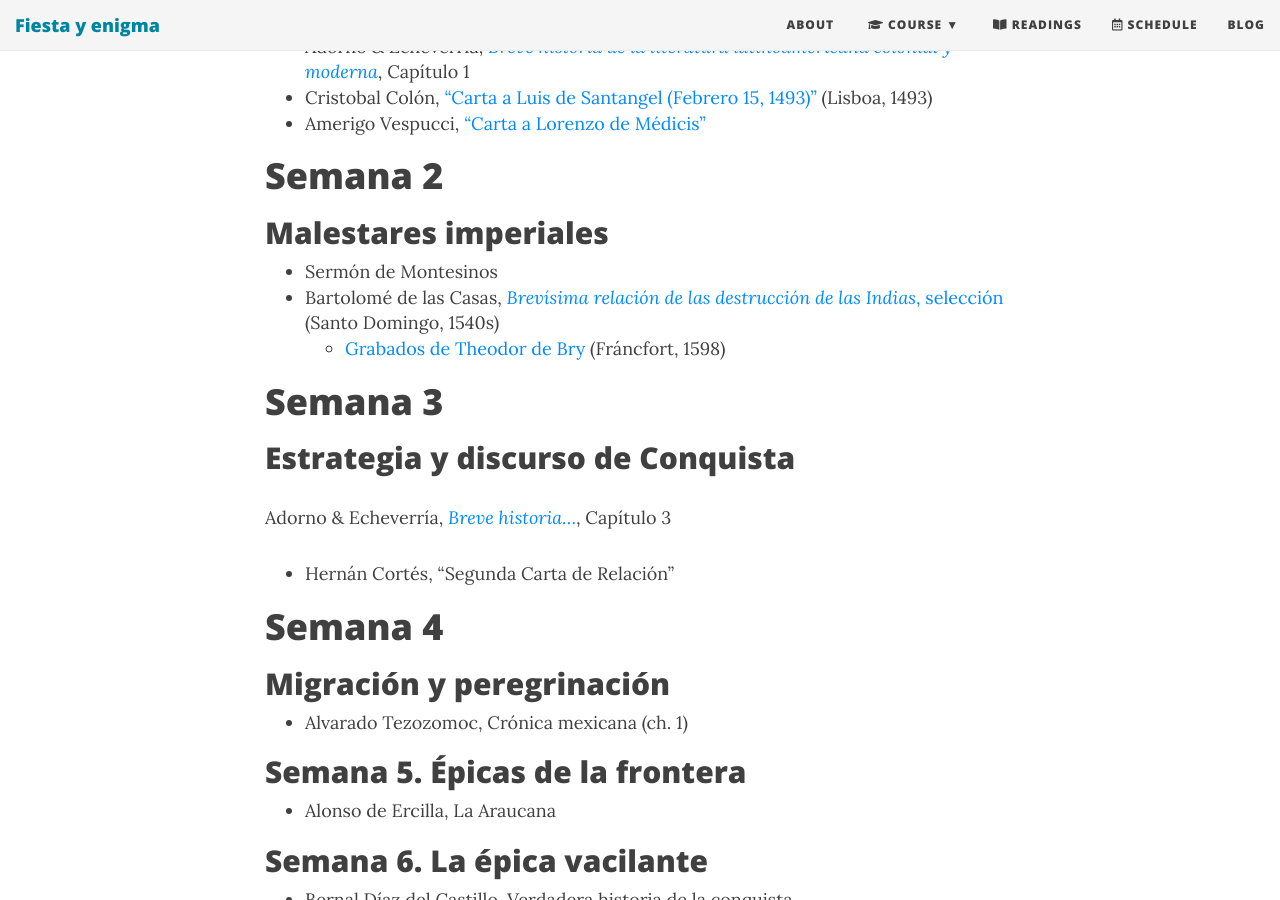
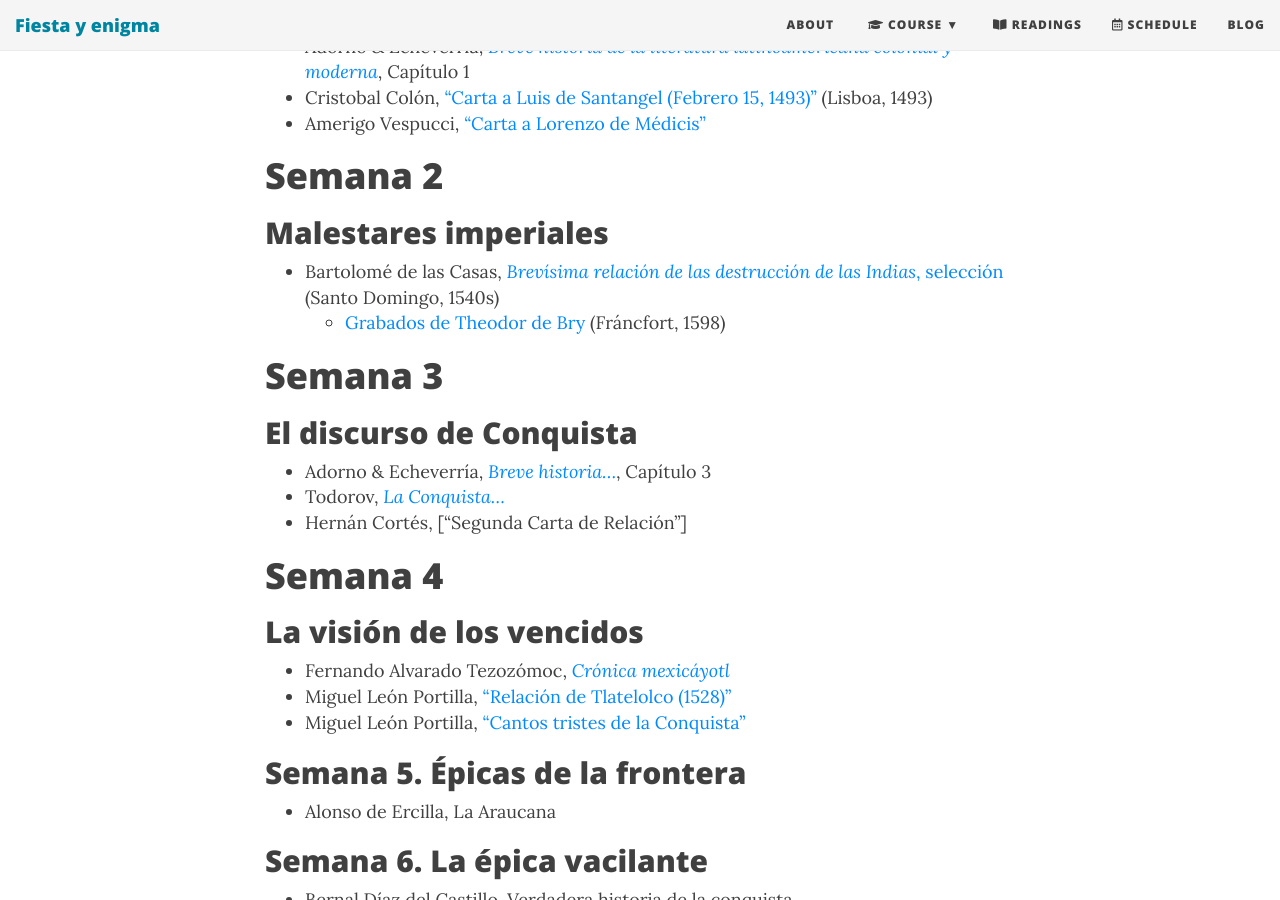
Before and after one commit to Hipomenes/ls452, a Jekyll site: the page built from syllabus.md, in a window 1280 px wide and 900 px high, scrolled down 1604 px. Built offline with Jekyll 4.4.1, drawn with Linux system fonts in a browser that asks for light colours; nearby versions of some CDN libraries; some of the changed text lies outside the part shown.

Commit message:
Update syllabus.md

```diff
--- a/syllabus.md
+++ b/syllabus.md
@@ -33,20 +33,22 @@ bigimg: /img/4partes.jpg
 # Semana 2
 ## Malestares imperiales
 
-- Sermón de Montesinos
 - Bartolomé de las Casas, [*Brevísima relación de las destrucción de las Indias*, selección](https://drive.google.com/open?id=16fXW5kJKYfivZrQdTBea9kLmKCl7F2RK) (Santo Domingo, 1540s)
     - [Grabados de Theodor de Bry](https://commons.wikimedia.org/wiki/Category:Prints_from_Bartolom%C3%A9_de_las_Casas_Regionum) (Fráncfort, 1598)
 
 # Semana 3
-##  Estrategia y discurso de Conquista
+##  El discurso de Conquista
 
-Adorno & Echeverría, [*Breve historia...*](), Capítulo 3
-- Hernán Cortés, "Segunda Carta de Relación"
+- Adorno & Echeverría, [*Breve historia...*](), Capítulo 3
+- Todorov, [*La Conquista...*]()
+- Hernán Cortés, ["Segunda Carta de Relación"]
 
 # Semana 4
-##  Migración y peregrinación
+##  La visión de los vencidos
 
-- Alvarado Tezozomoc, Crónica mexicana (ch. 1)
+- Fernando Alvarado Tezozómoc, [*Crónica mexicáyotl*]()
+- Miguel León Portilla, ["Relación de Tlatelolco (1528)"]()
+- Miguel León Portilla, ["Cantos tristes de la Conquista"]()
 
 ## Semana 5. Épicas de la frontera
 
```
